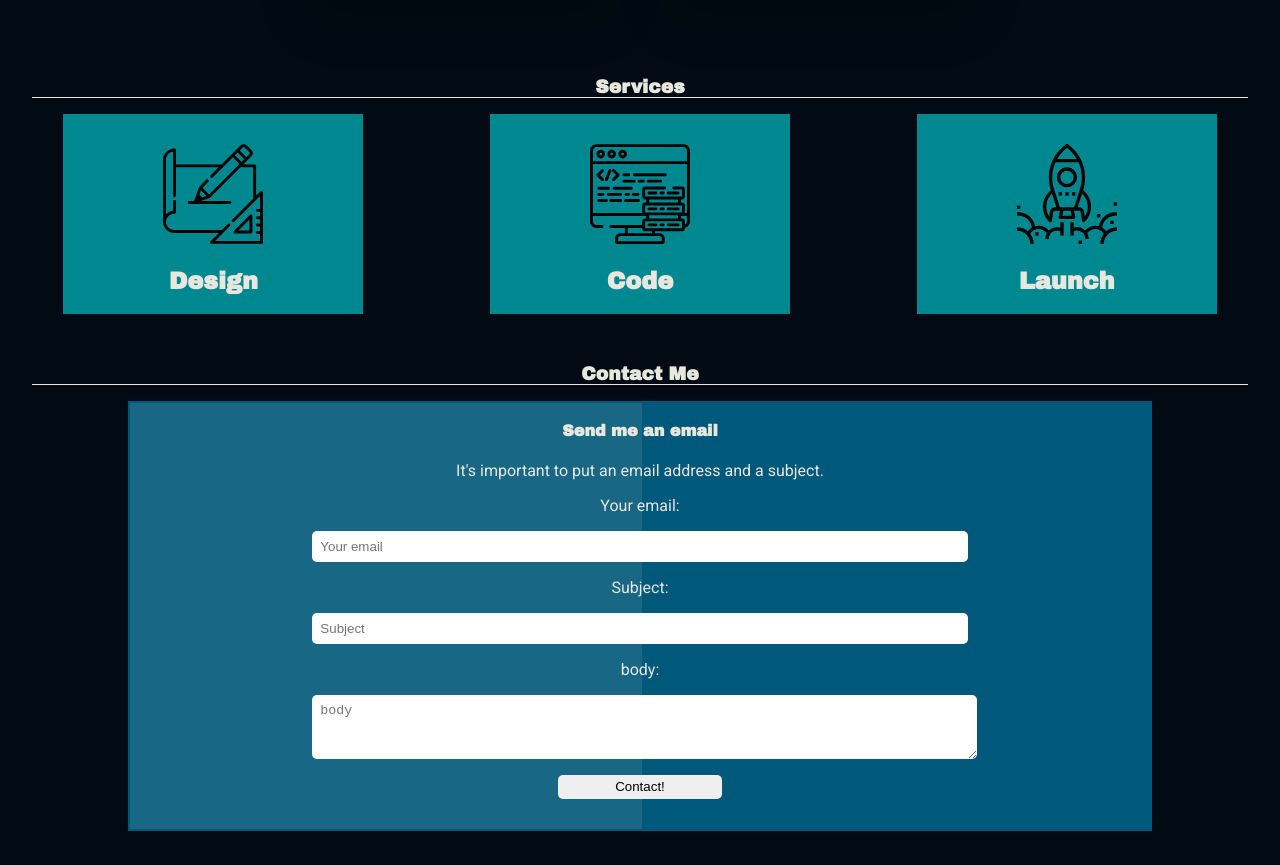
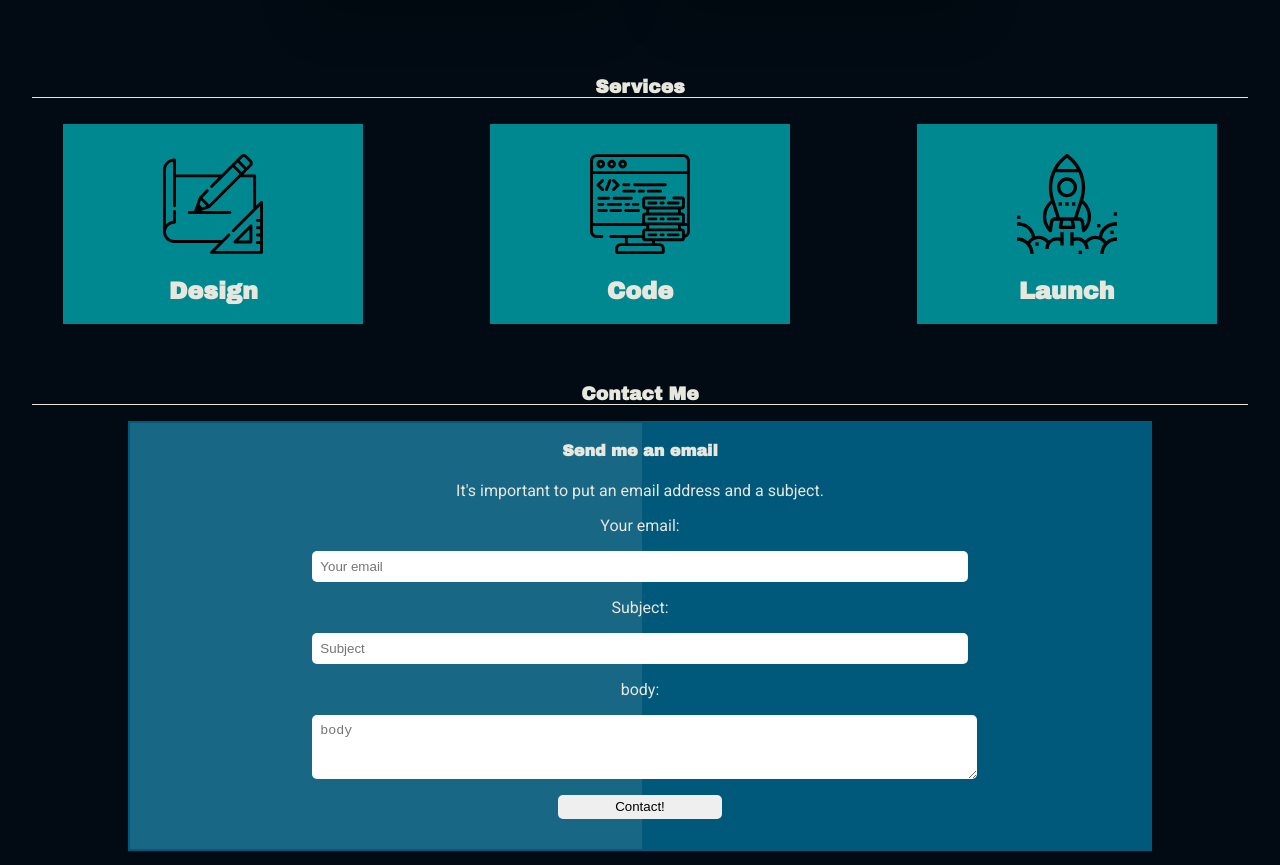
Before and after one commit to LionelMN/lionelmn.github.io, a plain HTML site: page index.html in a window 1280 px wide. Shown: the part 1873-2738 px from the top of the page. Drawn offline with Linux system fonts and the light colour scheme.

Commit message:
Fixed mobile view

```diff
--- a/styles.css
+++ b/styles.css
@@ -650,6 +650,7 @@ a.anchor {
     width: 100%;
     position: relative;
     display: flex;
+    flex-wrap: wrap;
     justify-content: space-around;
 }
 
@@ -657,6 +658,7 @@ a.anchor {
     position: relative;
     width: 300px;
     height: 200px;
+    margin: 10px 0;
 }
 
 .face {
@@ -1086,6 +1088,12 @@ ul {
     }
     /**/
 
+
+    /*services*/
+
+
+    /**/
+
     .tab .content {
         width: 85%;
     }
```
